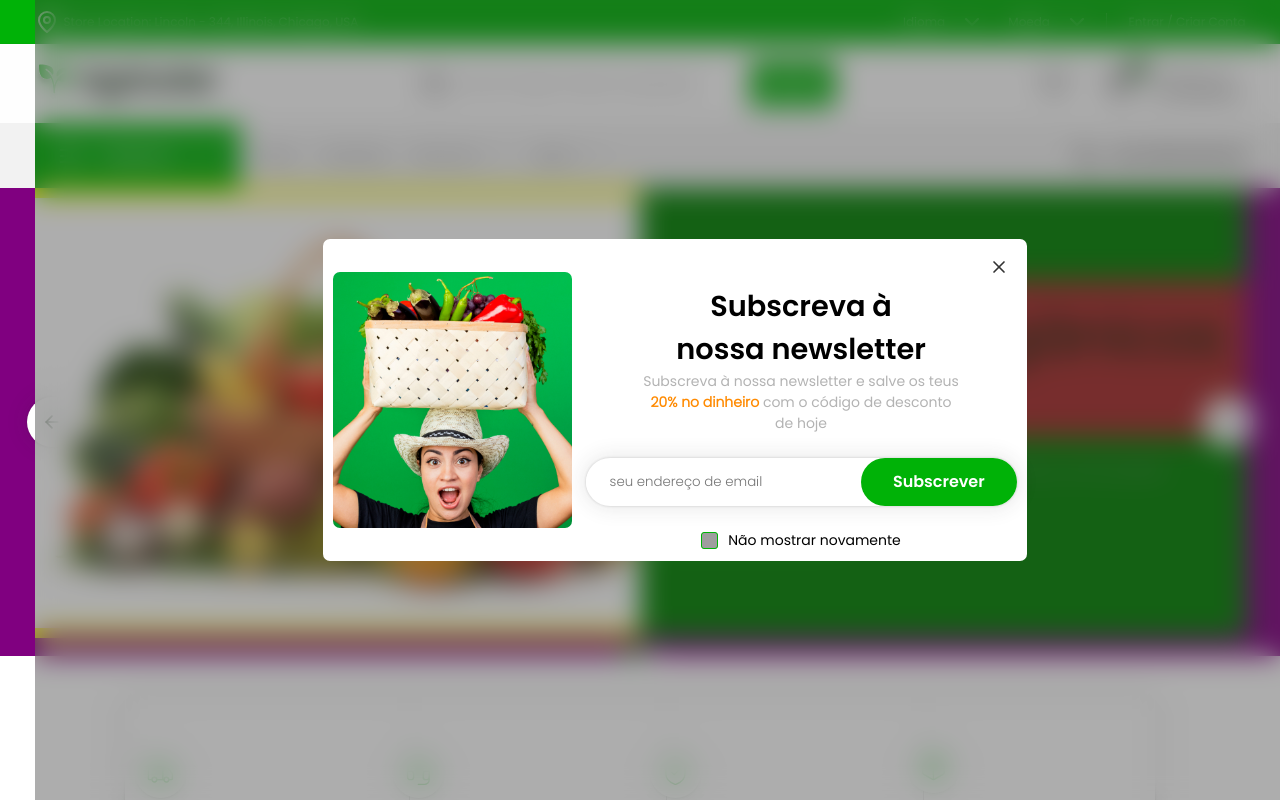
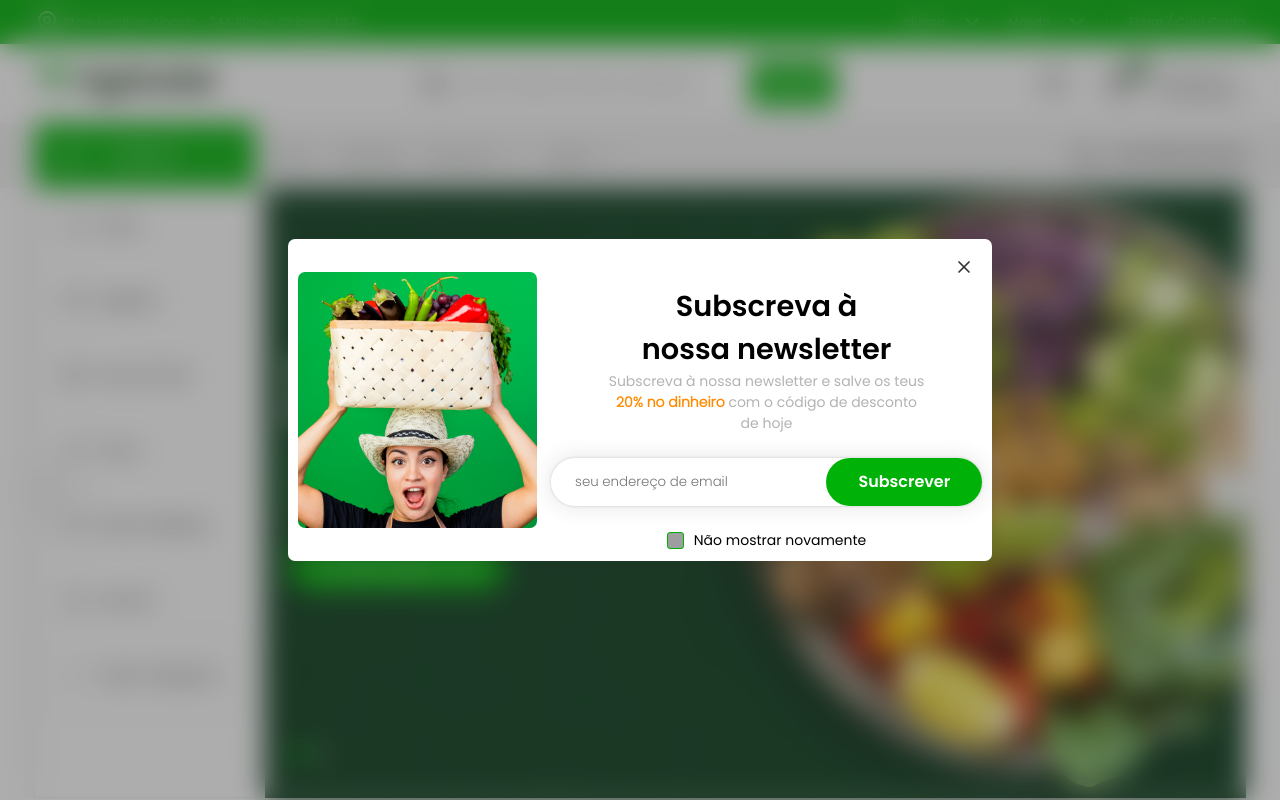
Before and after one commit to delciocapolo/agricolar, a React (Vite) app: page / in a window 1280 px wide. Shown: the top 800 px of the page. Built offline with nearby package versions, Linux system fonts and the light colour scheme; grey boxes are pictures that could not be loaded.

Commit message:
styled and positioned elements

```diff
--- a/public/style/main.css
+++ b/public/style/main.css
@@ -51,7 +51,7 @@
   /* .container-text-agricolar-newsletter {} */
 }
 
-@media screen and (max-width: 1177px) {
+@media (max-width: 1177px) {
   .container-image-newsletterpopup {
     display: none;
   }
--- a/src/components/Body/Skeleton.tsx
+++ b/src/components/Body/Skeleton.tsx
@@ -9,7 +9,9 @@ import Blog from "../Blog/Blog";
 import FillVoidSpace from "../main-components/FillVoidSpaceContainer/FillVoidSpaceContainer";
 import NewsletterPopup from "../NewsletterPopup/NewsletterPopup";
 
-const SkeletonContainer = styled['main']``;
+const SkeletonContainer = styled['main']`
+    width: 100%;
+`;
 
 const Skeleton = () => {
     return (
--- a/src/components/Header/ComponentBase/ComponentBaseHeader.tsx
+++ b/src/components/Header/ComponentBase/ComponentBaseHeader.tsx
@@ -1,67 +1,112 @@
 import styled from "@emotion/styled";
-import { Container } from "../../Container/Container";
+import { Container as ContainerBase } from "../../Container/Container";
 
-const heightGeneral = 'calc(100vh - 350px)';
 
-export const ImageOFFContainer = styled(Container)`
+export const ContainerCategoryAndImage = styled(ContainerBase)`
+    margin: 0 auto;
     min-height: 0;
-    height: ${heightGeneral};
-    padding: 0;
-    margin: auto;
-    background-color: red;
+    height: 100%;
+    background-color: var(--White);
+
     gap: 0;
-
-    background-color: brown;
-
     justify-content: space-between;
 `;
 
-export const ImageContainer = styled['div']`
-    width: 50%;
-    height: ${heightGeneral};
-    padding: 0;
+export const ContainerImage = styled['div']`
+    width: calc(100% - 230px);
+    height: 100%;
+
     position: relative;
-    background-color: yellow;
+`;
+export const ImageHeader = styled['img']`
+    width: 100%;
+    height: 100%;
+    object-fit: cover;
 `;
 
-export const Image = styled['img']`
-    width: 100%;
-    min-height: 275px;
-    height: 100%;
-    object-fit: contain;
+export const ContainerMenuButtonCategory = styled['ul']`
+    background-color: var(--White);
+    width: 220px;
+    max-width: 220px;
+    height: 99.5%;
+    box-shadow: var(--box-shadow-double-face);
 `;
 
-export const OFF = styled['div']`
-    position: absolute;
-    border-radius: 50%;
-    width: 95px;
-    height: 95px;
-    background-color: var(--Warning);
+export const ContainerTitle = styled['div']`
+    flex-direction: column;
+    align-items: flex-start;
+    gap: 15px;
+`;
+export const Title = styled['h1']`
+    font: var(--Display04-600);
+    line-height: 1.1;
+    color: var(--White);
+    width: 100%;
+`;
+export const SubTitle = styled['h2']`
+    &, & > span {
+        font: 1.5rem 'Poppins-medium';
+        letter-spacing: 0.3;
+        line-height: 1.2;
+    }
 
-    right: 30px;
-    top: 18%;
-    // transform: rotate(20deg);
-    padding-top: 0.7rem;
+    width: 40%;
+    color: rgba(255, 255, 255, 0.6);
+    border-left: 2px solid var(--Success);
+    padding: 0 0.7rem;
 
-    gap: 0;
-    flex-direction: column;
-
-    & > * {
+    & > span {
         color: var(--White);
     }
 `;
 
-export const PorcentText = styled['h1']`
-    font: var(--Display05-600);
-    font-size: 1.8rem;
-    text-align: center;
-    line-height: 1;
-    transition: 0.2s ease-in;
+export const ButtonShop = styled['button']`
+    font: var(--Body-Medium-600);
+    padding: 0.6rem 2rem;
+    border-radius: 50px;
+    background-color: var(--Success);
+
+
+    & > * {
+        color: var(--White);
+        text-transform: none;
+    }
 `;
 
-export const OFFText = styled['span']`
-    font: var(--Large-Caps-Lock);
-    letter-spacing: 2px;
-    text-transform: uppercase;
-    transition: 0.2s ease-in;
+
+export const ContainerTextImageHeader = styled['div']`
+    content: "";
+    top: 0;
+    left: 0;
+    width: 45%;
+    height: 100%;
+    position: absolute;
+    flex-direction: column;
+    align-items: flex-start;
+    justify-content: flex-end;
+    padding: 2.5rem 1.5rem;
+    gap: 10rem;
 `;
+
+export const ItemButtonCategory = styled['li']`
+    display: block;
+    margin-bottom: 5px;
+
+    &:last-child {
+        box-shadow: 0 0 0 1px rgba(51, 51, 51, 0.2);
+    }
+`;
+export const LinkButtonCategory = styled['a']`
+    justify-content: flex-start;
+    padding: 0 1.7rem;
+
+    & > span {
+        font: var(--Body-Small-400);
+        color: var(--Gray-900);
+        line-height: 5;
+    }
+
+    & > .icon-buttoncategory-svg {
+        color: var(--Gray-400);
+    }
+`;
--- a/src/components/Header/Header.tsx
+++ b/src/components/Header/Header.tsx
@@ -1,31 +1,23 @@
-import { MouseEvent, useContext, useState } from "react";
+import { MouseEvent, useState } from "react";
 import styled from "@emotion/styled";
-import Box from "../main-components/TopLevelComponent/Box/Box";
-import Information from "./Information/Information";
 import Tracker from "./Tracker/Tracker";
 import Arrow from "./Arrow/Arrow";
-import { PaddingContext } from "../contexts/padding";
 import { items } from "./datas/datas";
-import {
-    ImageOFFContainer,
-    Image,
-    ImageContainer,
-    OFF,
-    OFFText,
-    PorcentText
-} from "./ComponentBase/ComponentBaseHeader";
+import { ButtonShop, ContainerCategoryAndImage, ContainerImage, ContainerMenuButtonCategory, ContainerTextImageHeader, ContainerTitle, ImageHeader, ItemButtonCategory, LinkButtonCategory, SubTitle, Title } from "./ComponentBase/ComponentBaseHeader";
+import { Apple, Coffee, CookingPot, Drumstick, Fish, MoveRight, Plus, Salad } from "lucide-react";
+
+import imageHeaderPhoto from "../../assets/header/HeaderPhoto2.jpg";
 
 const Header = () => {
-    const { padding } = useContext(PaddingContext);
-
     const HeaderContainer = styled['div']`
         width: 100%;
-        min-height: calc(100vh - 620px);
+        height: calc(100vh - 190px);
 
         position: relative;
-        // background-color: var(--White);
-        background-color: purple;
+        background-color: var(--White);
         flex-direction: column;
+        gap: 0;
+        padding: 0;
     `;
 
     const [currentIndex, setCurrentIndex] = useState<number>(0);
@@ -58,19 +50,72 @@ const Header = () => {
         <HeaderContainer className="d-flex">
             <Arrow onClickRight={handleClickRight} onClickLeft={handleClickLeft} />
 
-            <ImageOFFContainer className="d-flex">
-                <ImageContainer className="d-flex">
-                    <Image src={items[currentIndex].image.path} alt={items[currentIndex].image.describe} />
-                    <OFF className="d-flex">
-                        <PorcentText className="">70%</PorcentText>
-                        <OFFText>off</OFFText>
-                    </OFF>
-                </ImageContainer>
+            <ContainerCategoryAndImage className="d-flex">
+                <ContainerMenuButtonCategory>
+                    <ItemButtonCategory>
+                        <LinkButtonCategory className="d-flex" href="#">
+                            <Apple className="icon-buttoncategory-svg" />
+                            <span>frutas</span>
+                        </LinkButtonCategory>
+                    </ItemButtonCategory>
+                    <ItemButtonCategory>
+                        <LinkButtonCategory className="d-flex" href="#">
+                            <Salad className="icon-buttoncategory-svg" />
+                            <span>vegetais</span>
+                        </LinkButtonCategory>
+                    </ItemButtonCategory>
 
-                <Information />
-            </ImageOFFContainer>
+                    <ItemButtonCategory>
+                        <LinkButtonCategory className="d-flex" href="#">
+                            <Fish className="icon-buttoncategory-svg" />
+                            <span>frutos do mar</span>
+                        </LinkButtonCategory>
+                    </ItemButtonCategory>
 
-            <Tracker items={items} index={currentIndex} />
+                    <ItemButtonCategory>
+                        <LinkButtonCategory className="d-flex" href="#">
+                            <Drumstick className="icon-buttoncategory-svg" />
+                            <span>carne</span>
+                        </LinkButtonCategory>
+                    </ItemButtonCategory>
+
+                    <ItemButtonCategory>
+                        <LinkButtonCategory className="d-flex" href="#">
+                            <Coffee className="icon-buttoncategory-svg" />
+                            <span>drinks e bebidas</span>
+                        </LinkButtonCategory>
+                    </ItemButtonCategory>
+
+                    <ItemButtonCategory>
+                        <LinkButtonCategory className="d-flex" href="#">
+                            <CookingPot className="icon-buttoncategory-svg" />
+                            <span>cozinha</span>
+                        </LinkButtonCategory>
+                    </ItemButtonCategory>
+
+                    <ItemButtonCategory>
+                        <LinkButtonCategory className="d-flex" href="#">
+                            <Plus className="icon-buttoncategory-svg" />
+                            <span>todas categorias</span>
+                        </LinkButtonCategory>
+                    </ItemButtonCategory>
+                </ContainerMenuButtonCategory>
+
+                <ContainerImage>
+                    <ImageHeader src={imageHeaderPhoto} alt="Imagem de amostragem" />
+                    <ContainerTextImageHeader className="d-flex">
+                        <ContainerTitle className="d-flex">
+                            <Title>alimentos orgânicos & saudáveis</Title>
+                            <SubTitle>salve até <span>48%</span> de desconto</SubTitle>
+                            <ButtonShop className="d-flex">
+                                <span>Compre agora</span>
+                                <MoveRight />
+                            </ButtonShop>
+                        </ContainerTitle>
+                        <Tracker items={items} index={currentIndex} />
+                    </ContainerTextImageHeader>
+                </ContainerImage>
+            </ContainerCategoryAndImage>
         </HeaderContainer>
     );
 };
--- a/src/components/Navigation/InternalComponents/NavLinks.tsx
+++ b/src/components/Navigation/InternalComponents/NavLinks.tsx
@@ -35,9 +35,9 @@ const NavLink = () => {
 
     const ButtonCategory = styled['button']`
         grid-template-columns: repeat(3, 1fr);
+        width: 220px;
         height: 65px;
         gap: 0;
-        width: 205px;
         // border-radius: var(--border-radius) 0 0 var(--border-radius);
 
         & > * {
--- a/src/components/main-components/FillVoidSpaceContainer/FillVoidSpaceContainer.tsx
+++ b/src/components/main-components/FillVoidSpaceContainer/FillVoidSpaceContainer.tsx
@@ -12,7 +12,7 @@ const FillVoidSpace = () => {
     `;
 
     return (
-        <FillVoidSpaceContainer>
+        <FillVoidSpaceContainer className="fill-void-space">
             <Container />
         </FillVoidSpaceContainer>
     )
```
Also changed, not shown: src/assets/header/HeaderPhoto2.jpg (added).
